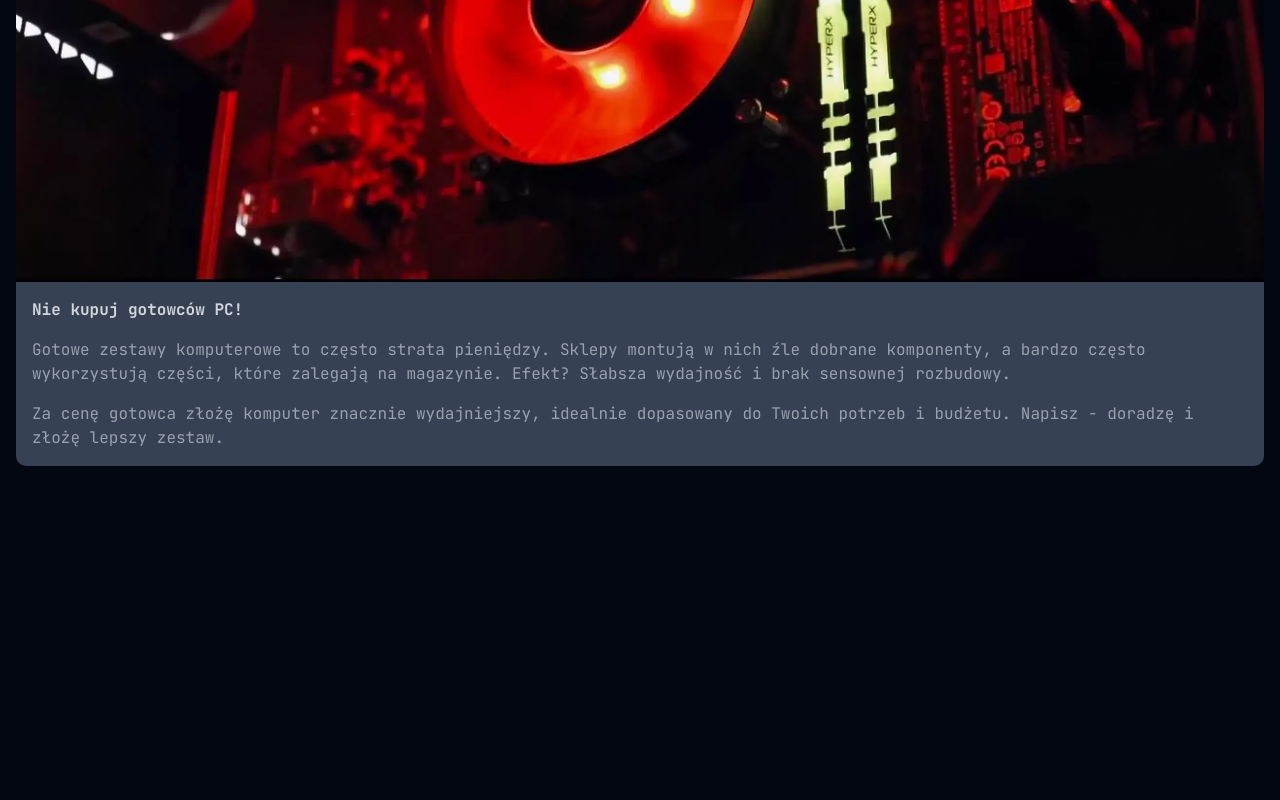
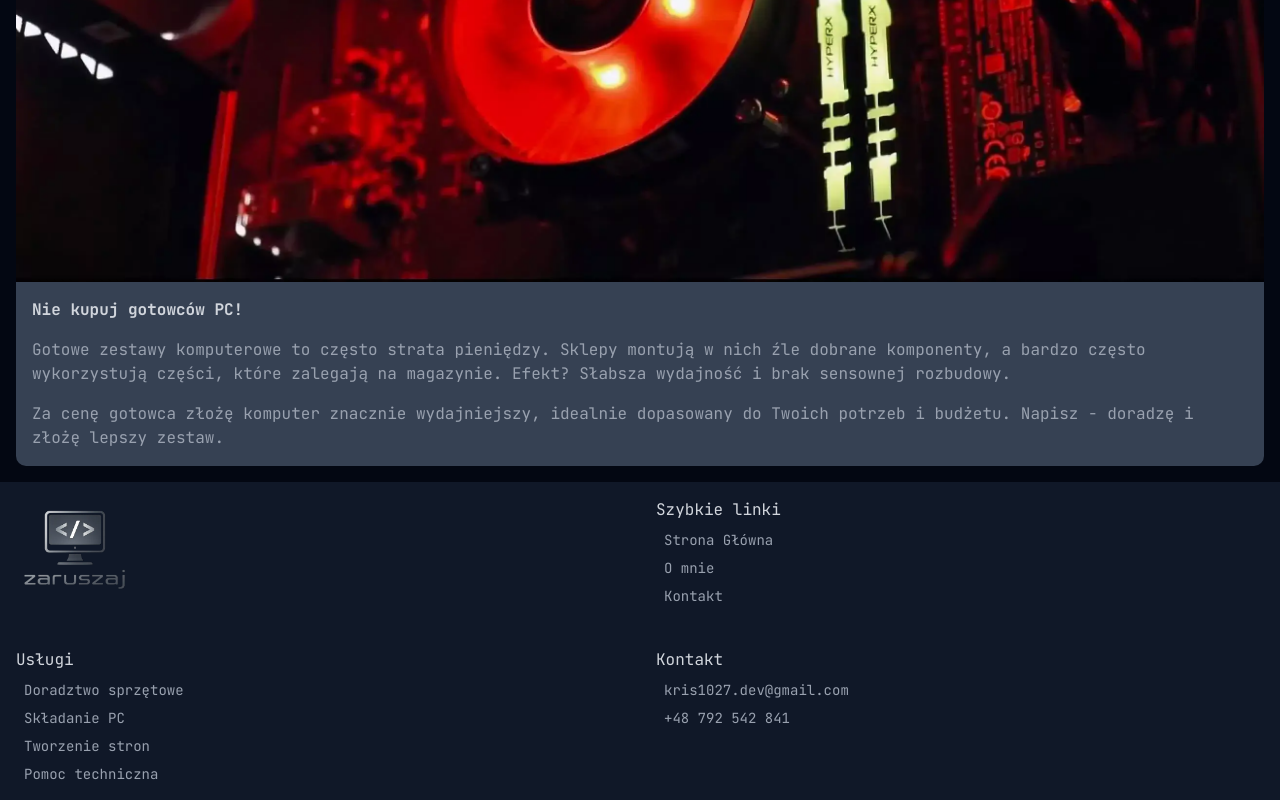
Before and after one commit to Kris1027/nextjs-business-card-2, a Next.js app: page / in a window 1280 px wide. Shown: the part 1817-2617 px from the top of the page. Before the commit the page ends 2299 px from the top, so only its background shows below. Built offline with nearby package versions, Linux system fonts and the light colour scheme.

Commit message:
feat: create footer component

```diff
--- a/app/layout.tsx
+++ b/app/layout.tsx
@@ -3,6 +3,7 @@ import { Geist, Geist_Mono, JetBrains_Mono } from 'next/font/google'
 import './globals.css'
 import { cn } from '@/lib/utils'
 import Header from '@/components/layout/header'
+import Footer from '@/components/layout/footer'
 
 const jetbrainsMono = JetBrains_Mono({ subsets: ['latin'], variable: '--font-mono' })
 
@@ -53,6 +54,7 @@ export default function RootLayout({
       <body className='min-h-full flex flex-col bg-gray-950'>
         <Header />
         {children}
+        <Footer />
       </body>
     </html>
   )
--- /dev/null
+++ b/components/layout/footer.tsx
@@ -0,0 +1,48 @@
+import Link from 'next/link'
+import Logo from './logo'
+
+const Footer = () => {
+  return (
+    <footer className='grid grid-cols-2 bg-gray-900'>
+      <Logo />
+      <div className='p-4 flex flex-col space-y-2'>
+        <h3 className='text-gray-300'>Szybkie linki</h3>
+        <Link className='text-gray-400 text-sm pl-2' href='/'>
+          Strona Główna
+        </Link>
+        <Link className='text-gray-400 text-sm pl-2' href='/'>
+          O mnie
+        </Link>
+        <Link className='text-gray-400 text-sm pl-2' href='/'>
+          Kontakt
+        </Link>
+      </div>
+      <div className='p-4 flex flex-col space-y-2'>
+        <h3 className='text-gray-300'>Usługi</h3>
+        <Link className='text-gray-400 text-sm pl-2' href='/'>
+          Doradztwo sprzętowe
+        </Link>
+        <Link className='text-gray-400  text-sm pl-2' href='/'>
+          Składanie PC
+        </Link>
+        <Link className='text-gray-400 text-sm pl-2' href='/'>
+          Tworzenie stron
+        </Link>
+        <Link className='text-gray-400 text-sm pl-2' href='/'>
+          Pomoc techniczna
+        </Link>
+      </div>
+      <div className='p-4 flex flex-col space-y-2'>
+        <h3 className='text-gray-300'>Kontakt</h3>
+        <a className='text-gray-400 text-sm pl-2' href='mailto:kris1027.dev@gmail.com'>
+          kris1027.dev@gmail.com
+        </a>
+        <a className='text-gray-400 text-sm pl-2' href='tel:+48792542841'>
+          +48 792 542 841
+        </a>
+      </div>
+    </footer>
+  )
+}
+
+export default Footer
```
